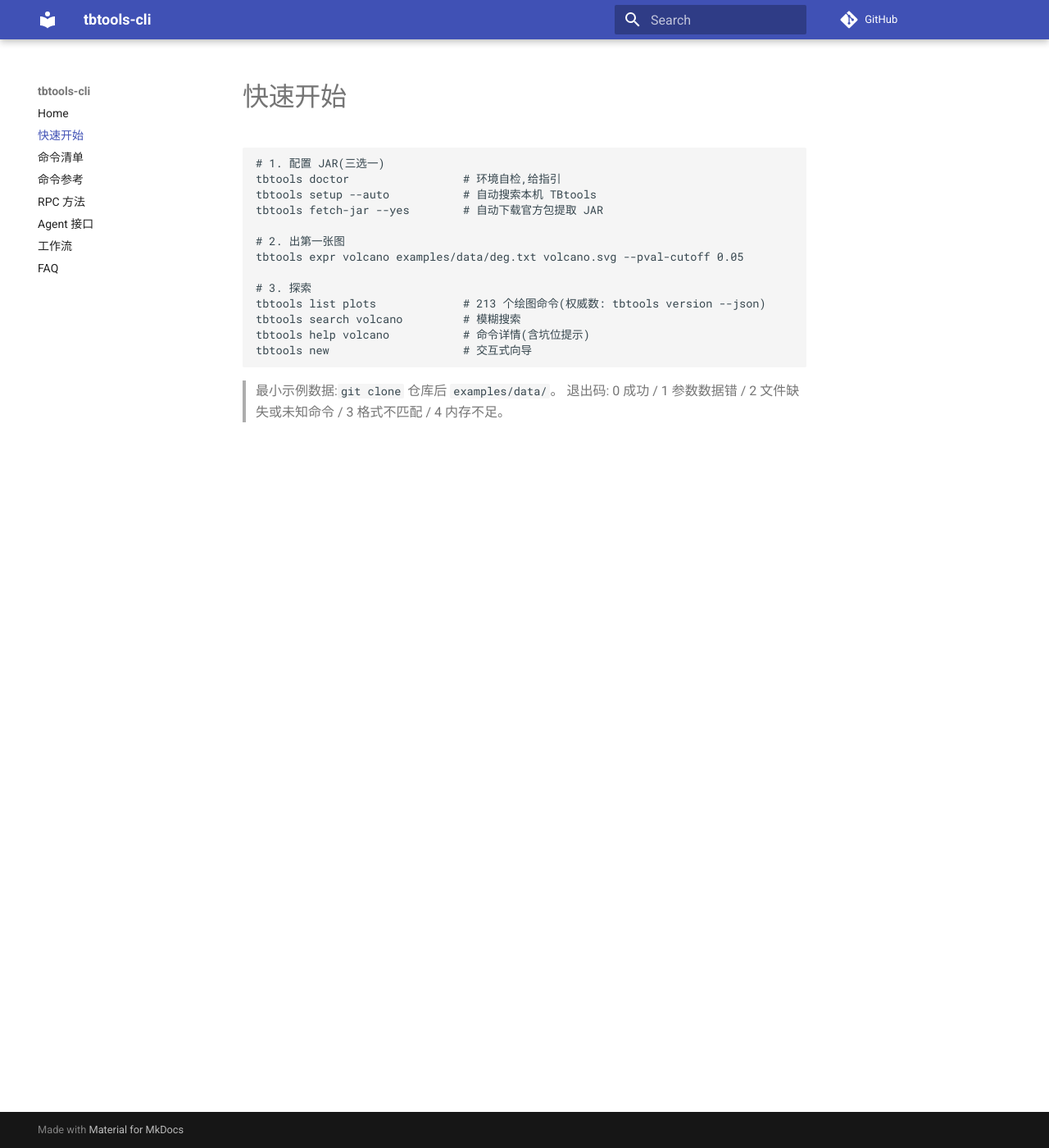
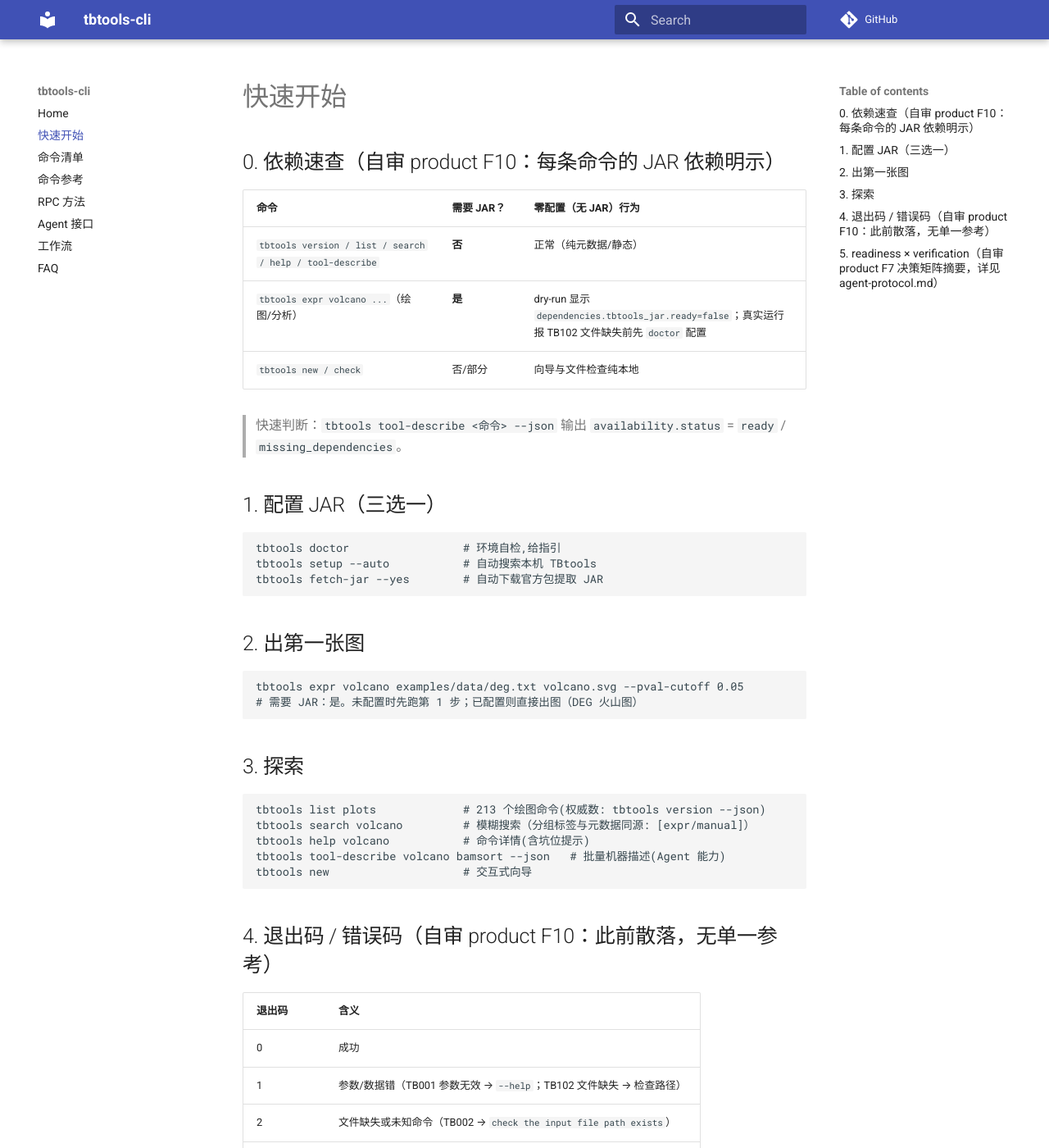
Before and after one commit to qby1613527176-cmd/tbtools-cli, an MkDocs documentation site: the page built from docs/quickstart.md, in a window 1280 px wide and 1400 px high. Shown: the whole window at 82% size. Built offline with MkDocs 1.6.1 and Material for MkDocs 9.7.7, drawn with Linux system fonts in a browser that asks for light colours; comment, search, counter and statistics services are not loaded; some of the changed text lies outside the part shown.

Commit message:
feat: 自审 P2 批六(v1.4.78)——死常量清理 + 新用户路径补全
arch F12-2 [P2] CANONICAL_SEMANTIC_FIELDS 死常量: 删除(全仓零使用, 语义字段组在 canonical_semantic_identity 硬编码同值——双源漂移风险)
arch F12-5 [P2] agent_readiness 误导注释: params_declared 恒真(仅 8 工具有参数契约, 维度实际不参与分级)——注释明示防误读
product F10 [P2] 新用户路径断点: quickstart 重写——每条命令标注 JAR 依赖 + 零配置预期行为 + 退出码/错误码表 + readiness×verification 决策矩阵摘要; reference.md 从 5 行跳板页升级为指向完整表的参考入口
门禁: pytest 44 passed(相关)/ruff 0/mypy 0/--check 全绿

````diff
--- a/docs/quickstart.md
+++ b/docs/quickstart.md
@@ -1,20 +1,58 @@
 # 快速开始
 
+## 0. 依赖速查（自审 product F10：每条命令的 JAR 依赖明示）
+
+| 命令 | 需要 JAR？ | 零配置（无 JAR）行为 |
+|:--|:--|:--|
+| `tbtools version / list / search / help / tool-describe` | **否** | 正常（纯元数据/静态） |
+| `tbtools expr volcano ...`（绘图/分析） | **是** | dry-run 显示 `dependencies.tbtools_jar.ready=false`；真实运行报 TB102 文件缺失前先 `doctor` 配置 |
+| `tbtools new / check` | 否/部分 | 向导与文件检查纯本地 |
+
+> 快速判断：`tbtools tool-describe <命令> --json` 输出 `availability.status` = `ready` / `missing_dependencies`。
+
+## 1. 配置 JAR（三选一）
+
 ```bash
-# 1. 配置 JAR(三选一)
 tbtools doctor                 # 环境自检,给指引
 tbtools setup --auto           # 自动搜索本机 TBtools
 tbtools fetch-jar --yes        # 自动下载官方包提取 JAR
+```
 
-# 2. 出第一张图
+## 2. 出第一张图
+
+```bash
 tbtools expr volcano examples/data/deg.txt volcano.svg --pval-cutoff 0.05
+# 需要 JAR：是。未配置时先跑第 1 步；已配置则直接出图（DEG 火山图）
+```
 
-# 3. 探索
+## 3. 探索
+
+```bash
 tbtools list plots             # 213 个绘图命令(权威数: tbtools version --json)
-tbtools search volcano         # 模糊搜索
+tbtools search volcano         # 模糊搜索（分组标签与元数据同源: [expr/manual]）
 tbtools help volcano           # 命令详情(含坑位提示)
+tbtools tool-describe volcano bamsort --json   # 批量机器描述(Agent 能力)
 tbtools new                    # 交互式向导
 ```
 
+## 4. 退出码 / 错误码（自审 product F10：此前散落，无单一参考）
+
+| 退出码 | 含义 |
+|:--|:--|
+| 0 | 成功 |
+| 1 | 参数/数据错（TB001 参数无效 → `--help`；TB102 文件缺失 → 检查路径） |
+| 2 | 文件缺失或未知命令（TB002 → `check the input file path exists`） |
+| 3 | 格式不匹配（TB003/TB004 → 检查列数/类型/分隔符/schema） |
+| 4 | 内存不足（TB008 → `config.toml [defaults] memory` 调大） |
+
+结构化错误（`--json` 协议）字段：`code`（分层码 TB1xx）/ `legacy_code` / `category`（input|core|engine|dependency|network）/ `retryable` / `suggested_action`——Agent 按 `suggested_action` 行动。
+
+## 5. readiness × verification（自审 product F7 决策矩阵摘要，详见 agent-protocol.md）
+
+| readiness \ verification | DECLARED（声明） | EXECUTION_VERIFIED（跑过） | CONFORMANCE_VERIFIED（金链） |
+|:--|:--|:--|:--|
+| FULL（契约完整） | 可直接试跑（契约可信） | **首选**（真实执行+产物+指纹证据） | 金链级（volcano 标杆） |
+| PARTIAL（部分契约） | 试跑前建议 `tool-validate` | 可跑（证据在，契约略缺） | — |
+| LEGACY（仅注册） | 不保证可跑（无契约） | — | — |
+
 > 最小示例数据:`git clone` 仓库后 `examples/data/`。
-> 退出码: 0 成功 / 1 参数数据错 / 2 文件缺失或未知命令 / 3 格式不匹配 / 4 内存不足。
--- a/docs/reference.md
+++ b/docs/reference.md
@@ -1,5 +1,7 @@
 # 命令参考
 
 - 完整手册: [docs/COMMAND_REFERENCE.md](COMMAND_REFERENCE.md)(2600+ 行: 输入格式/参数/示例/已知坑)
+- **快速上手/依赖速查/退出码/错误码/readiness×verification 矩阵**: 见 [quickstart.md](quickstart.md)（自审 product F10：5 行跳板页补全为可参考入口）
 - 每组命令见 [命令清单](commands.md)
 - 每个命令的详细帮助: `tbtools <group> <cmd> --help`(含 PITFALL 坑位提示)
+- 维护者导航（活 plan/编年史/评审流向）: 见 [README.md](README.md)
````
Also changed, not shown: 2 other files.
